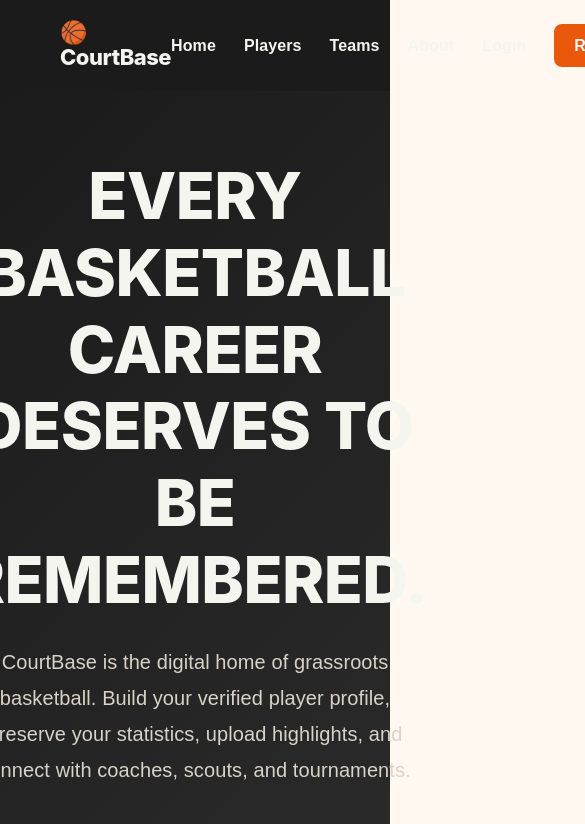
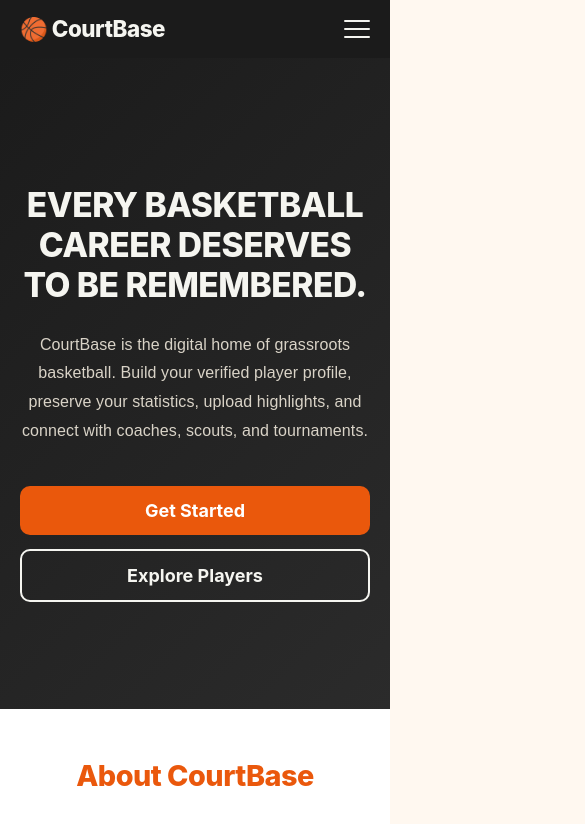
Before and after one commit to rishithbasuray/courtbase, a React (Vite) app: page / in a window 390 px wide. Shown: the top 824 px of the page, 585 px wide, since content can reach past the window. Built offline with nearby package versions, Linux system fonts and the light colour scheme.

Commit message:
Add responsive mobile styles and hamburger navbar

```diff
--- /dev/null
+++ b/src/components/Navbar.css
@@ -0,0 +1,114 @@
+.navbar {
+  background: var(--bg-dark);
+}
+
+.navbar-inner {
+  display: flex;
+  justify-content: space-between;
+  align-items: center;
+  padding: 18px 60px;
+  position: relative;
+}
+
+.navbar-logo {
+  text-decoration: none;
+}
+
+.navbar-logo h2 {
+  color: var(--text-on-dark);
+  margin: 0;
+  font-size: 1.4rem;
+}
+
+.navbar-links {
+  display: flex;
+  gap: 28px;
+  align-items: center;
+}
+
+.navbar-link {
+  color: var(--text-on-dark);
+  text-decoration: none;
+  font-weight: 600;
+  background: none;
+  border: none;
+  font-size: 1rem;
+  cursor: pointer;
+  font-family: inherit;
+}
+
+.navbar-register {
+  background: var(--accent);
+  padding: 10px 20px;
+  border-radius: 8px;
+}
+
+.navbar-logout {
+  border: 1px solid var(--text-on-dark);
+  padding: 8px 18px;
+  border-radius: 8px;
+}
+
+.navbar-toggle {
+  display: none;
+  flex-direction: column;
+  justify-content: space-between;
+  width: 26px;
+  height: 18px;
+  background: none;
+  border: none;
+  cursor: pointer;
+  padding: 0;
+  flex-shrink: 0;
+}
+
+.navbar-toggle span {
+  display: block;
+  height: 2px;
+  width: 100%;
+  background: var(--text-on-dark);
+  border-radius: 2px;
+}
+
+@media (max-width: 768px) {
+  .navbar-inner {
+    padding: 16px 20px;
+  }
+
+  .navbar-toggle {
+    display: flex;
+  }
+
+  .navbar-links {
+    display: none;
+    position: absolute;
+    top: 100%;
+    left: 0;
+    right: 0;
+    background: var(--bg-dark);
+    flex-direction: column;
+    align-items: stretch;
+    padding: 10px 20px 20px;
+    gap: 4px;
+    box-shadow: var(--shadow);
+    z-index: 30;
+  }
+
+  .navbar-links.open {
+    display: flex;
+  }
+
+  .navbar-link {
+    width: 100%;
+    padding: 12px 0;
+    text-align: left;
+  }
+
+  .navbar-register,
+  .navbar-logout {
+    width: 100%;
+    text-align: center;
+    box-sizing: border-box;
+    margin-top: 6px;
+  }
+}
--- a/src/components/Navbar.jsx
+++ b/src/components/Navbar.jsx
@@ -1,47 +1,65 @@
+import { useState } from "react";
 import { Link, useNavigate } from "react-router-dom";
 import { useAuth } from "../context/AuthContext";
+import "./Navbar.css";
 
 function Navbar() {
   const { user, logout } = useAuth();
   const navigate = useNavigate();
+  const [menuOpen, setMenuOpen] = useState(false);
 
-  function handleLogout() {
-    logout();
+  function closeMenu() {
+    setMenuOpen(false);
+  }
+
+  async function handleLogout() {
+    await logout();
+    closeMenu();
     navigate("/");
   }
 
   return (
-    <nav style={{ display: "flex", justifyContent: "space-between", alignItems: "center", padding: "20px 60px", background: "var(--bg-dark)" }}>
-      <Link to="/" style={{ textDecoration: "none" }}>
-        <h2 style={{ color: "var(--text-on-dark)", margin: 0 }}>🏀 CourtBase</h2>
+    <nav className="navbar">
+      <div className="navbar-inner">
+        <Link to="/" className="navbar-logo" onClick={closeMenu}>
+          <h2>🏀 CourtBase</h2>
         </Link>
 
-      <div style={{ display: "flex", gap: "28px", alignItems: "center" }}>
-        <Link to="/" style={navLink}>Home</Link>
-        <Link to="/players" style={navLink}>Players</Link>
-        <Link to="/teams" style={navLink}>Teams</Link>
-        <Link to="/about" style={navLink}>About</Link>
+        <button
+          className="navbar-toggle"
+          onClick={() => setMenuOpen(!menuOpen)}
+          aria-label="Toggle menu"
+        >
+          <span></span>
+          <span></span>
+          <span></span>
+        </button>
+
+        <div className={`navbar-links ${menuOpen ? "open" : ""}`}>
+          <Link to="/" className="navbar-link" onClick={closeMenu}>Home</Link>
+          <Link to="/players" className="navbar-link" onClick={closeMenu}>Players</Link>
+          <Link to="/teams" className="navbar-link" onClick={closeMenu}>Teams</Link>
+          <Link to="/about" className="navbar-link" onClick={closeMenu}>About</Link>
 
           {user ? (
             <>
-            <Link to="/profile" style={navLink}>My Profile</Link>
-            <button onClick={handleLogout} style={{ ...navLink, background: "transparent", border: "1px solid var(--text-on-dark)", padding: "8px 18px", borderRadius: "8px", cursor: "pointer" }}>
+              <Link to="/profile" className="navbar-link" onClick={closeMenu}>My Profile</Link>
+              <button className="navbar-link navbar-logout" onClick={handleLogout}>
                 Log Out
               </button>
             </>
           ) : (
             <>
-            <Link to="/login" style={navLink}>Login</Link>
-            <Link to="/register" style={{ ...navLink, background: "var(--accent)", padding: "10px 20px", borderRadius: "8px" }}>
+              <Link to="/login" className="navbar-link" onClick={closeMenu}>Login</Link>
+              <Link to="/register" className="navbar-link navbar-register" onClick={closeMenu}>
                 Register
               </Link>
             </>
           )}
         </div>
+      </div>
     </nav>
   );
 }
 
-const navLink = { color: "var(--text-on-dark)", textDecoration: "none", fontWeight: 600 };
-
 export default Navbar;
--- a/src/pages/Auth.css
+++ b/src/pages/Auth.css
@@ -59,3 +59,9 @@
   color: var(--text);
   font-size: 0.9rem;
 }
+
+@media (max-width: 500px) {
+  .auth-card {
+    padding: 26px 20px;
+  }
+}
--- a/src/pages/Discovery.css
+++ b/src/pages/Discovery.css
@@ -346,6 +346,29 @@
   gap: 12px;
   justify-content: center;
 }
+/* ---------- RESPONSIVE ---------- */
+
+@media (max-width: 600px) {
+  .profile-header {
+    padding: 30px 0;
+  }
+
+  .profile-header h1 {
+    font-size: 1.8rem;
+  }
+
+  .page-header h1 {
+    font-size: 1.9rem;
+  }
+
+  .stats-grid {
+    grid-template-columns: repeat(2, 1fr);
+  }
+
+  .card-grid {
+    grid-template-columns: 1fr;
+  }
+}
 /* ---------- 404 ---------- */
 
 .not-found {
--- a/src/pages/Home.css
+++ b/src/pages/Home.css
@@ -167,3 +167,49 @@
 
     margin: auto;
 }
+
+/* ---------- RESPONSIVE ---------- */
+
+@media (max-width: 900px) {
+    .hero h1 {
+        font-size: 2.8rem;
+    }
+}
+
+@media (max-width: 600px) {
+    .hero {
+        padding: 30px 20px;
+        min-height: 70vh;
+    }
+
+    .hero h1 {
+        font-size: 2.1rem;
+    }
+
+    .hero p {
+        font-size: 1rem;
+    }
+
+    .hero-buttons {
+        flex-direction: column;
+        width: 100%;
+        gap: 14px;
+    }
+
+    .primary-btn,
+    .secondary-btn {
+        width: 100%;
+        box-sizing: border-box;
+        padding: 14px 20px;
+    }
+
+    .about h2,
+    .mission h2 {
+        font-size: 1.8rem;
+    }
+
+    .about,
+    .mission {
+        padding: 50px 0;
+    }
+}
```
Lines whose indentation alone changed are shown as unchanged.
